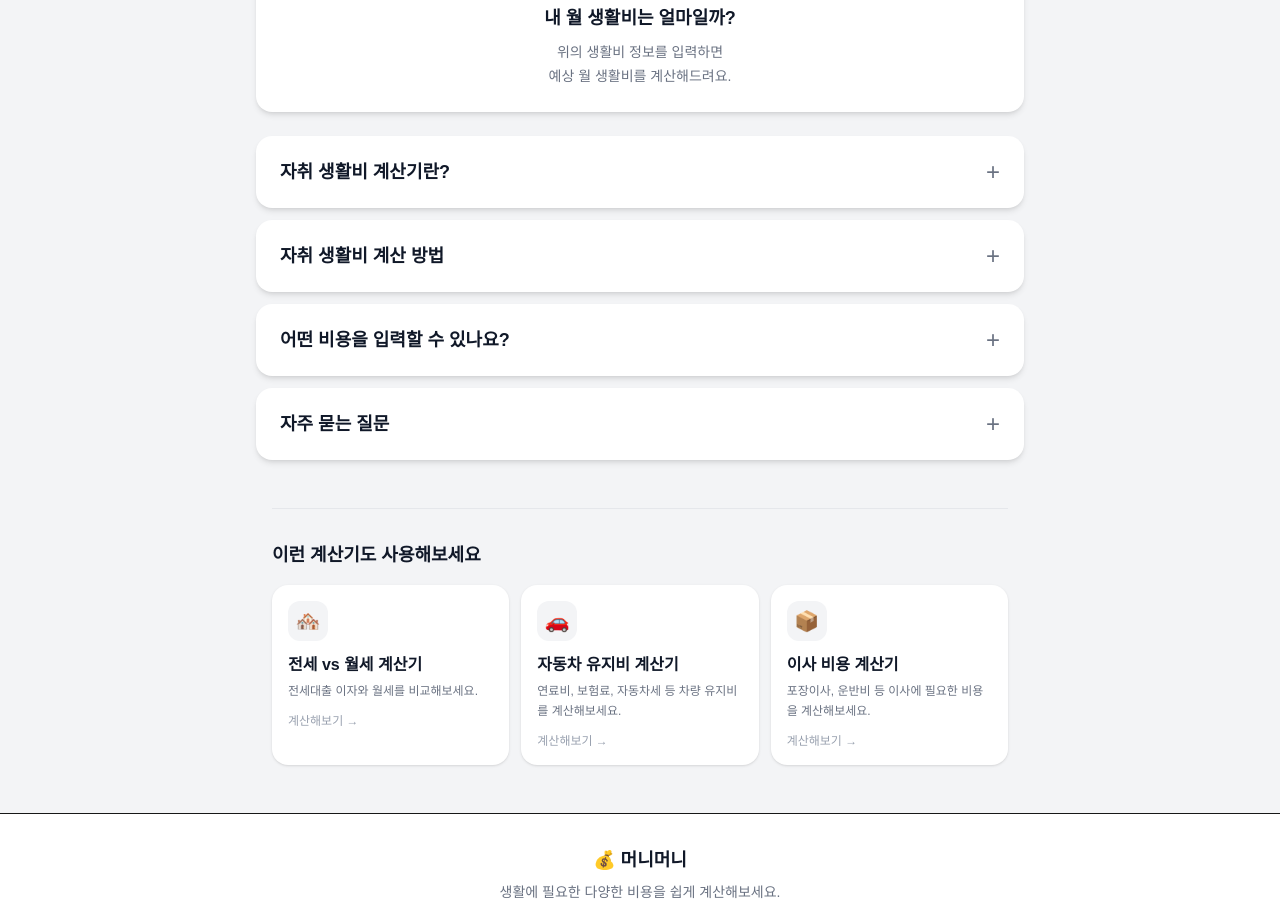
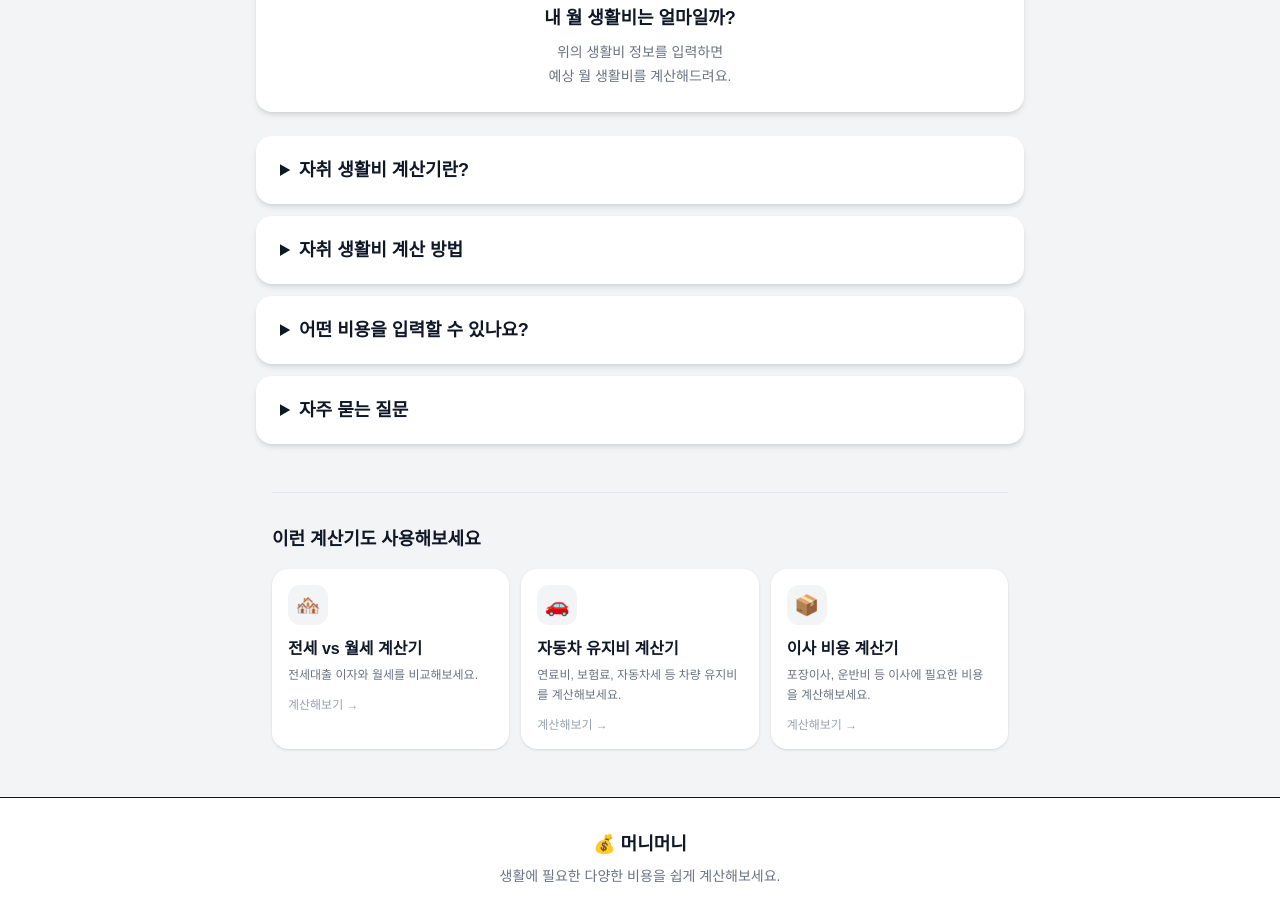
Before and after one commit to DongguriO/living-cost-calculator, a Next.js app: page /living-cost in a window 1280 px wide. Shown: the part 1100-2007 px from the top of the page. Built offline with nearby package versions, Linux system fonts and the light colour scheme.

Commit message:
Improve living cost SEO content

```diff
--- a/app/living-cost/LivingCostCalculator.tsx
+++ b/app/living-cost/LivingCostCalculator.tsx
@@ -28,7 +28,6 @@ const categories = [
 
 export default function Home() {
   const [values, setValues] = useState(initialValues);
-  const [openSection, setOpenSection] = useState<string | null>(null);
 
   const income = Number(values.income || 0);
 
@@ -394,73 +393,37 @@ export default function Home() {
 
       {/* SEO 설명 콘텐츠 */}
       <section className="mt-6 space-y-3">
-        {/* 자취 생활비 계산기란? */}
-        <div className="overflow-hidden rounded-2xl bg-white shadow-md">
-          <button
-            type="button"
-            onClick={() =>
-              setOpenSection(
-                openSection === "about" ? null : "about"
-              )
-            }
-            className="flex w-full items-center justify-between px-6 py-5 text-left"
-          >
-            <h2 className="text-lg font-semibold text-gray-900">
+        <details className="overflow-hidden rounded-2xl bg-white shadow-md">
+          <summary className="cursor-pointer px-6 py-5 text-lg font-semibold text-gray-900">
             자취 생활비 계산기란?
-            </h2>
+          </summary>
 
-            <span className="ml-4 text-2xl font-light text-gray-500">
-              {openSection === "about" ? "−" : "+"}
-            </span>
-          </button>
-
-          {openSection === "about" && (
           <div className="border-t border-gray-100 px-6 pb-6 pt-5">
             <p className="text-sm leading-7 text-gray-600">
-                자취를 시작하면 월세뿐만 아니라 관리비, 전기요금,
-                가스요금, 통신비, 식비, 교통비 등 다양한 생활비가
-                발생합니다.
+              자취를 시작하면 월세뿐만 아니라 관리비, 전기요금, 가스요금,
+              통신비, 식비, 교통비 등 다양한 생활비가 발생합니다.
             </p>
 
             <p className="mt-3 text-sm leading-7 text-gray-600">
-                자취 생활비 계산기는 매달 발생하는 지출을 직접 입력해서
-                예상 월 생활비와 연간 생활비를 계산해볼 수 있는
-                계산기입니다.
+              자취 생활비 계산기는 매달 발생하는 지출을 직접 입력해서 예상 월
+              생활비와 연간 생활비를 계산해볼 수 있는 계산기입니다.
             </p>
 
             <p className="mt-3 text-sm leading-7 text-gray-600">
-                월 수입을 함께 입력하면 생활비를 제외하고 매달 얼마가
-                남는지와 저축률도 함께 확인할 수 있습니다.
+              월 수입을 함께 입력하면 생활비를 제외하고 매달 얼마가 남는지와
+              저축률도 함께 확인할 수 있습니다.
             </p>
           </div>
-          )}
-        </div>
+        </details>
 
-        {/* 자취 생활비 계산 방법 */}
-        <div className="overflow-hidden rounded-2xl bg-white shadow-md">
-          <button
-            type="button"
-            onClick={() =>
-              setOpenSection(
-                openSection === "method" ? null : "method"
-              )
-            }
-            className="flex w-full items-center justify-between px-6 py-5 text-left"
-          >
-            <h2 className="text-lg font-semibold text-gray-900">
+        <details className="overflow-hidden rounded-2xl bg-white shadow-md">
+          <summary className="cursor-pointer px-6 py-5 text-lg font-semibold text-gray-900">
             자취 생활비 계산 방법
-            </h2>
+          </summary>
 
-            <span className="ml-4 text-2xl font-light text-gray-500">
-              {openSection === "method" ? "−" : "+"}
-            </span>
-          </button>
-
-          {openSection === "method" && (
           <div className="border-t border-gray-100 px-6 pb-6 pt-5">
             <p className="text-sm leading-7 text-gray-600">
-                예상 월 생활비는 입력한 월 지출 항목을 모두 더해서
-                계산합니다.
+              예상 월 생활비는 입력한 월 지출 항목을 모두 더해서 계산합니다.
             </p>
 
             <div className="mt-4 rounded-xl bg-gray-100 p-4 text-sm leading-7 text-gray-700">
@@ -470,8 +433,7 @@ export default function Home() {
             </div>
 
             <p className="mt-4 text-sm leading-7 text-gray-600">
-                예상 연간 생활비는 예상 월 생활비에 12개월을 곱해서
-                계산합니다.
+              예상 연간 생활비는 예상 월 생활비에 12개월을 곱해서 계산합니다.
             </p>
 
             <div className="mt-4 rounded-xl bg-gray-100 p-4 text-sm leading-7 text-gray-700">
@@ -481,8 +443,8 @@ export default function Home() {
             </div>
 
             <p className="mt-4 text-sm leading-7 text-gray-600">
-                월 수입을 입력하면 월 수입에서 생활비를 제외하고
-                남는 금액과 저축률도 확인할 수 있습니다.
+              월 수입을 입력하면 월 수입에서 생활비를 제외하고 남는 금액과
+              저축률도 확인할 수 있습니다.
             </p>
 
             <div className="mt-4 rounded-xl bg-gray-100 p-4 text-sm leading-7 text-gray-700">
@@ -496,77 +458,40 @@ export default function Home() {
               = 저축률
             </div>
           </div>
-          )}
-        </div>
+        </details>
 
-        {/* 어떤 비용을 입력할 수 있나요? */}
-        <div className="overflow-hidden rounded-2xl bg-white shadow-md">
-          <button
-            type="button"
-            onClick={() =>
-              setOpenSection(
-                openSection === "costs" ? null : "costs"
-              )
-            }
-            className="flex w-full items-center justify-between px-6 py-5 text-left"
-          >
-            <h2 className="text-lg font-semibold text-gray-900">
+        <details className="overflow-hidden rounded-2xl bg-white shadow-md">
+          <summary className="cursor-pointer px-6 py-5 text-lg font-semibold text-gray-900">
             어떤 비용을 입력할 수 있나요?
-            </h2>
+          </summary>
 
-            <span className="ml-4 text-2xl font-light text-gray-500">
-              {openSection === "costs" ? "−" : "+"}
-            </span>
-          </button>
-
-          {openSection === "costs" && (
           <div className="border-t border-gray-100 px-6 pb-6 pt-5">
             <p className="text-sm leading-7 text-gray-600">
-                월세와 관리비 같은 주거비, 전기요금·가스요금·통신비
-                같은 공과금, 식비·교통비·기타 비용을 각각 입력할 수
-                있습니다.
+              월세와 관리비 같은 주거비, 전기요금·가스요금·통신비 같은 공과금,
+              식비·교통비·기타 비용을 각각 입력할 수 있습니다.
             </p>
 
             <p className="mt-3 text-sm leading-7 text-gray-600">
-                본인의 실제 지출 금액을 입력하면 현재 생활 패턴에
-                맞는 월 생활비를 확인할 수 있습니다.
+              본인의 실제 지출 금액을 입력하면 현재 생활 패턴에 맞는 월 생활비를
+              확인할 수 있습니다.
             </p>
           </div>
-          )}
-        </div>
+        </details>
 
-        {/* 자주 묻는 질문 */}
-        <div className="overflow-hidden rounded-2xl bg-white shadow-md">
-          <button
-            type="button"
-            onClick={() =>
-              setOpenSection(
-                openSection === "faq" ? null : "faq"
-              )
-            }
-            className="flex w-full items-center justify-between px-6 py-5 text-left"
-          >
-            <h2 className="text-lg font-semibold text-gray-900">
+        <details className="overflow-hidden rounded-2xl bg-white shadow-md">
+          <summary className="cursor-pointer px-6 py-5 text-lg font-semibold text-gray-900">
             자주 묻는 질문
-            </h2>
+          </summary>
 
-            <span className="ml-4 text-2xl font-light text-gray-500">
-              {openSection === "faq" ? "−" : "+"}
-            </span>
-          </button>
-
-          {openSection === "faq" && (
           <div className="border-t border-gray-100 px-6 pb-6 pt-5">
             <div className="space-y-5">
               <div>
                 <h3 className="font-semibold text-gray-900">
                   Q. 자취 생활비에는 어떤 비용이 포함되나요?
                 </h3>
-
                 <p className="mt-2 text-sm leading-7 text-gray-600">
-                    월세, 관리비, 전기요금, 가스요금, 통신비,
-                    식비, 교통비, 기타 비용을 입력해서 계산할 수
-                    있습니다.
+                  월세, 관리비, 전기요금, 가스요금, 통신비, 식비, 교통비,
+                  기타 비용을 입력해서 계산할 수 있습니다.
                 </p>
               </div>
 
@@ -574,10 +499,9 @@ export default function Home() {
                 <h3 className="font-semibold text-gray-900">
                   Q. 월세가 없어도 계산할 수 있나요?
                 </h3>
-
                 <p className="mt-2 text-sm leading-7 text-gray-600">
-                    네. 사용하지 않는 항목은 0원으로 두고 필요한
-                    비용만 입력하면 됩니다.
+                  네. 사용하지 않는 항목은 0원으로 두고 필요한 비용만 입력하면
+                  됩니다.
                 </p>
               </div>
 
@@ -585,12 +509,10 @@ export default function Home() {
                 <h3 className="font-semibold text-gray-900">
                   Q. 월 수입을 입력하지 않아도 되나요?
                 </h3>
-
                 <p className="mt-2 text-sm leading-7 text-gray-600">
-                    네. 월 수입을 입력하지 않아도 예상 월 생활비와
-                    연간 생활비를 계산할 수 있습니다. 다만 월 수입에서
-                    남는 돈과 저축률을 확인하려면 월 수입을 입력해야
-                    합니다.
+                  네. 월 수입을 입력하지 않아도 예상 월 생활비와 연간 생활비를
+                  계산할 수 있습니다. 다만 월 수입에서 남는 돈과 저축률을
+                  확인하려면 월 수입을 입력해야 합니다.
                 </p>
               </div>
 
@@ -598,18 +520,15 @@ export default function Home() {
                 <h3 className="font-semibold text-gray-900">
                   Q. 자취 생활비는 사람마다 다른가요?
                 </h3>
-
                 <p className="mt-2 text-sm leading-7 text-gray-600">
-                    네. 주거 형태, 식사 습관, 교통수단, 통신비 등
-                    개인의 생활 방식에 따라 실제 생활비는 달라질 수
-                    있습니다. 이 계산기는 직접 입력한 금액을 기준으로
-                    계산합니다.
+                  네. 주거 형태, 식사 습관, 교통수단, 통신비 등 개인의 생활
+                  방식에 따라 실제 생활비는 달라질 수 있습니다. 이 계산기는
+                  직접 입력한 금액을 기준으로 계산합니다.
                 </p>
               </div>
             </div>
           </div>
-          )}
-        </div>
+        </details>
       </section>
     </CalculatorLayout>
   );
```
Lines whose indentation alone changed are shown as unchanged.
